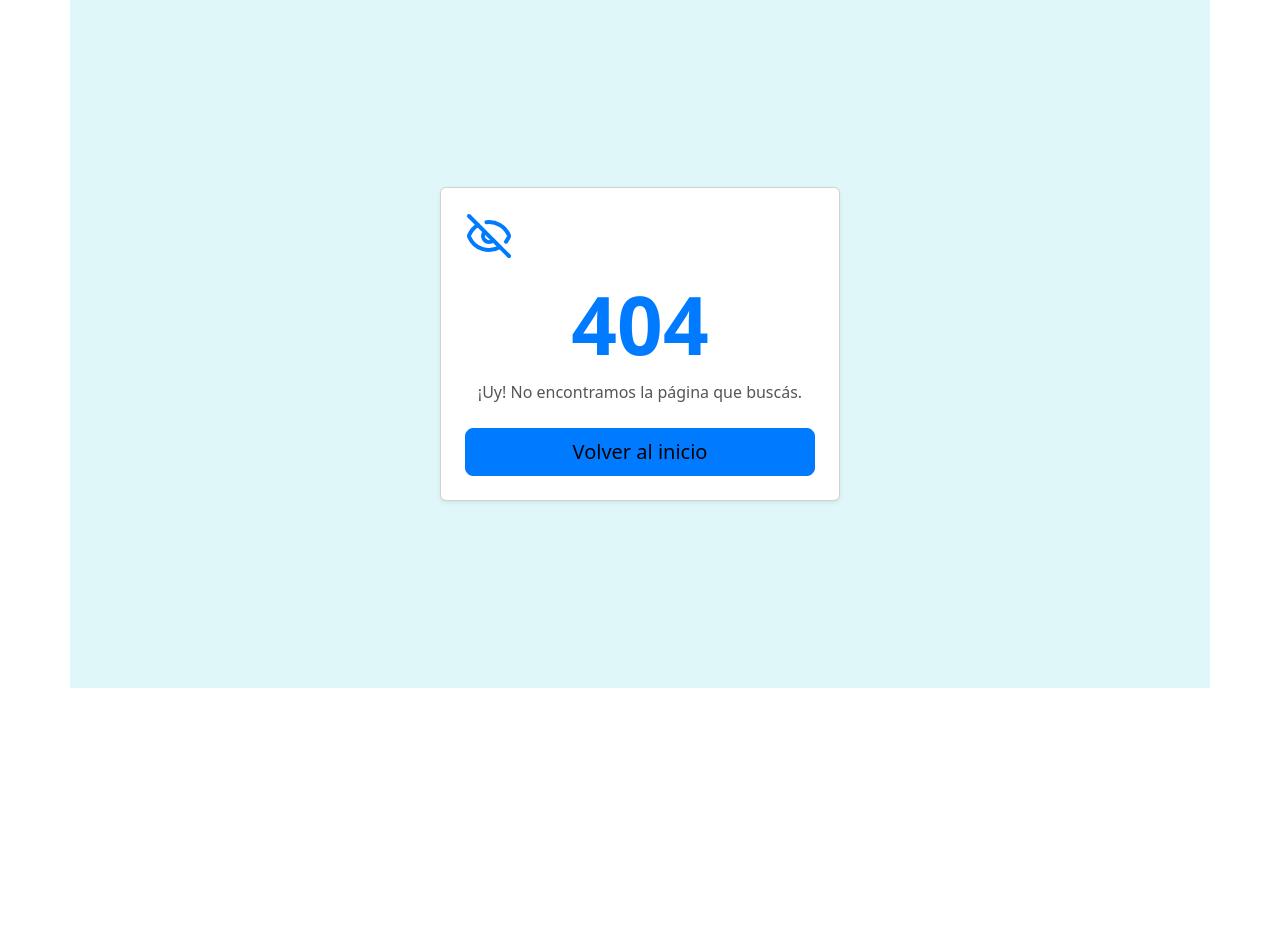
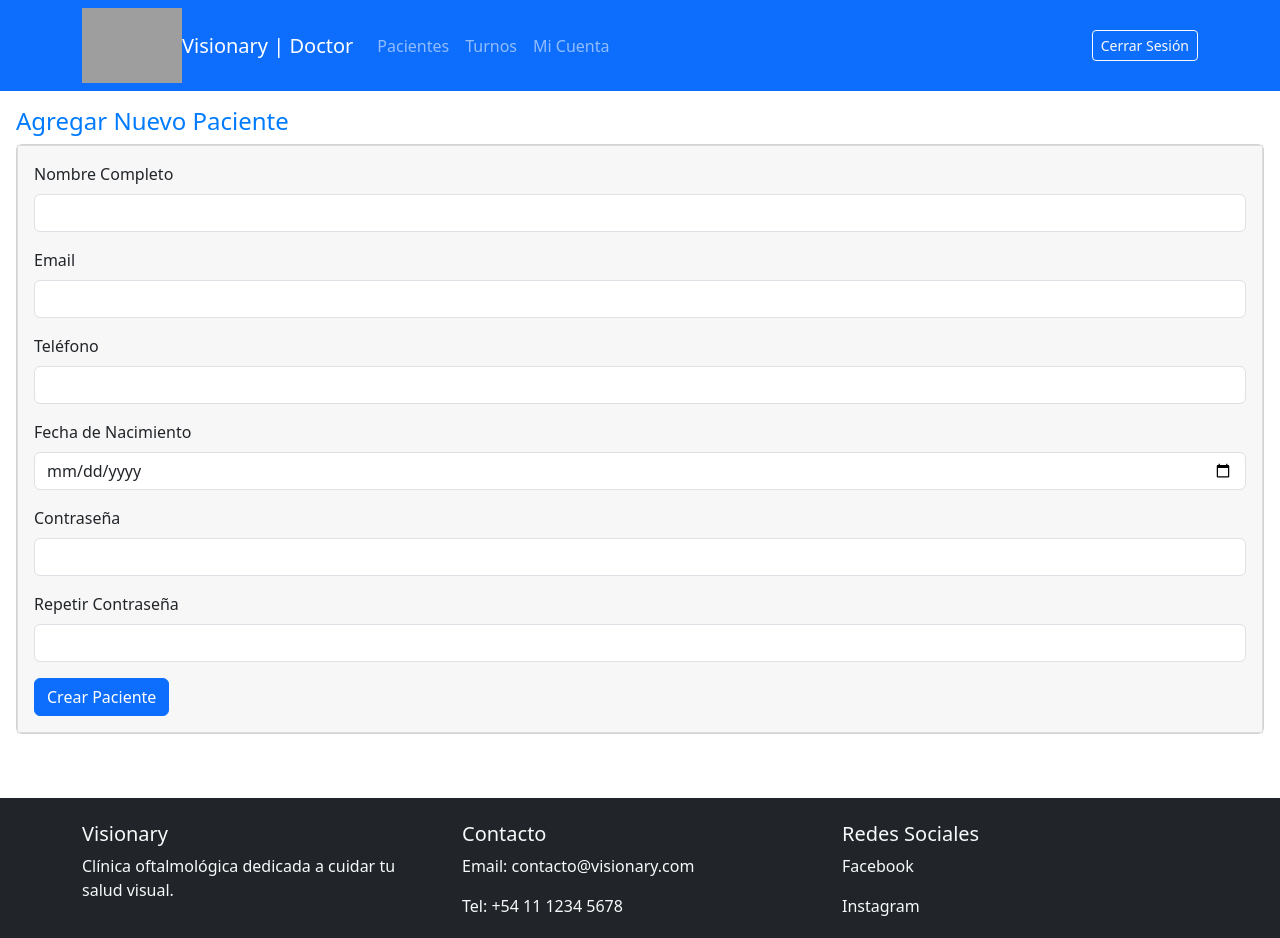
Before and after one commit to rodo18-2006/proyecto2, a React (Vite) app: page /doctor/pacientes/nuevo in a window 1280 px wide. Before the commit this address had no page. Shown: the top 938 px of the page. Before the commit the page ends 800 px from the top, so only its background shows below. Built offline with nearby package versions, Linux system fonts and the light colour scheme; grey boxes are pictures that could not be loaded.

Commit message:
creamos la ruta de Nuevopaciente

```diff
--- a/src/App.jsx
+++ b/src/App.jsx
@@ -10,6 +10,7 @@ import Error404 from "./page/error404/Error404";
 import Navbardoctores from "./page/Navbardoctores";
 import Paciente from "./page/Paciente";
 import PerfilDoctor from "./page/PerfilDoctor";
+import Nuevopaciente from "./page/Nuevopaciente";
 
 const App = () => {
   return (
@@ -25,6 +26,7 @@ const App = () => {
           <Route path="/doctores" element={<Navbardoctores />} />
           <Route path="/doctor/pacientes" element={<Paciente />} />
           <Route path="/doctor/perfil" element={<PerfilDoctor />} />
+          <Route path="/doctor/pacientes/nuevo" element={<Nuevopaciente/>} />
         </Routes>
       </Router>
     </div>
--- a/src/components/nuevopaciente/NuevoPacienteC.jsx
+++ b/src/components/nuevopaciente/NuevoPacienteC.jsx
@@ -23,7 +23,7 @@ const NuevoPacienteC = () => {
       alert("Las contraseñas no coinciden");
       return;
     }
-    // Lógica para guardar el paciente...
+
     alert("Paciente creado correctamente");
     navigate("/doctor/pacientes");
   };
--- /dev/null
+++ b/src/page/Nuevopaciente.jsx
@@ -0,0 +1,16 @@
+import React from 'react'
+import NavbardoctoresC from '../components/navbardoctores/NavbardoctoresC'
+import NuevoPacienteC from '../components/nuevopaciente/NuevoPacienteC'
+import FooterC from '../components/footer/FooterC'
+
+const Nuevopaciente = () => {
+  return (
+    <>
+    <NavbardoctoresC />
+    <NuevoPacienteC />
+    <FooterC />
+    </>
+  )
+}
+
+export default Nuevopaciente
```
